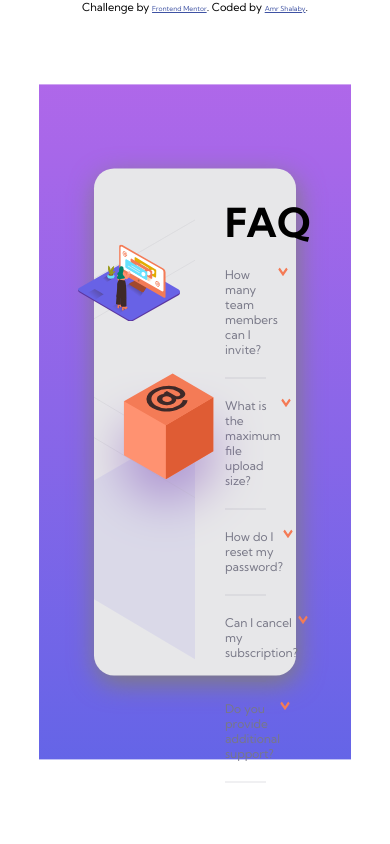
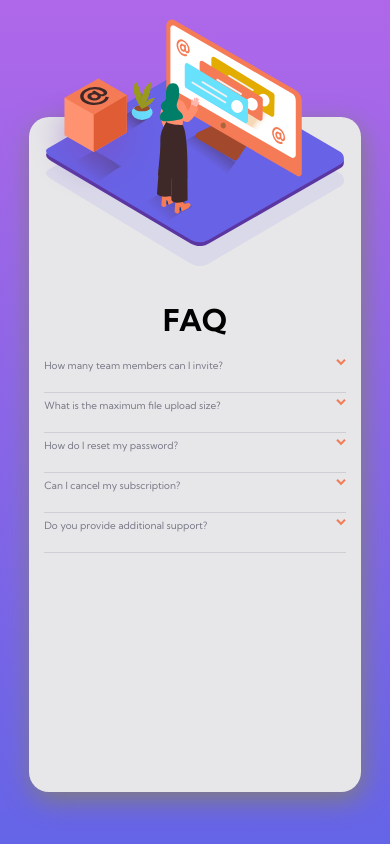
Before and after one commit to amr1234567/faq-accordion-card-main, a plain HTML site: page index.html in a window 390 px wide. Drawn offline with Linux system fonts and the light colour scheme.

Commit message:
Mobile version and update some fuctions

```diff
--- a/index.html
+++ b/index.html
@@ -10,7 +10,7 @@
 
   <!-- Links to style sheets -->
   <link rel="stylesheet" href="style/style.css">
-  <link rel="stylesheet" href="style/media-375px.css" media="(max-width:375px)">
+  <link rel="stylesheet" href="style/media-340px.css" media="(max-width:500px)">
   <link rel="stylesheet" href="style/all.min.css">
 
   <title>Frontend Mentor | FAQ Accordion Card</title>
@@ -28,34 +28,34 @@
         <div class="question" role="label">
           <div class="question-container">
             <p>How many team members can I invite?</p>
-            <img src="images/icon-arrow-down.svg" alt="">
+            <img class="back-normal" src="images/icon-arrow-down.svg" alt="">
           </div>
         </div>
         <div class="question" role="label">
           <div class="question-container">
             <p>What is the maximum file upload size?</p>
-            <img src="images/icon-arrow-down.svg" alt="">
+            <img class="back-normal" src="images/icon-arrow-down.svg" alt="">
           </div>
 
         </div>
         <div class="question" role="label">
           <div class="question-container">
             <p>How do I reset my password?</p>
-            <img src="images/icon-arrow-down.svg" alt="">
+            <img class="back-normal" src="images/icon-arrow-down.svg" alt="">
           </div>
 
         </div>
         <div class="question" role="label">
           <div class="question-container">
             <p>Can I cancel my subscription?</p>
-            <img src="images/icon-arrow-down.svg" alt="">
+            <img class="back-normal" src="images/icon-arrow-down.svg" alt="">
           </div>
 
         </div>
         <div class="question" role="label">
           <div class="question-container">
             <p>Do you provide additional support?</p>
-            <img src="images/icon-arrow-down.svg" alt="">
+            <img class="back-normal" src="images/icon-arrow-down.svg" alt="">
           </div>
         </div>
       </div>
--- a/script/script.js
+++ b/script/script.js
@@ -6,13 +6,22 @@ let paragraphText = [
     ` Chat and email support is available 24/7. Phone lines are open during normal business hours.`
 ];
 let questions = document.querySelectorAll('.question');
-let conts = document.querySelectorAll('.question-container p')
+let conts = document.querySelectorAll('.question-container p');
+let arrows = document.querySelectorAll('.question-container img');
 
 questions.forEach((ele, index) => {
     ele.addEventListener('click', () => {
-        conts.forEach((element) => {
+        if (ele.children[0].children[0].classList.contains('p-clicked')) {
+            ele.children[0].children[0].classList.remove('p-clicked');
+            ele.children[0].children[0].classList.add('p-not-clicked');
+            arrows[index].classList.replace('rotate-arrow', 'back-normal');
+            document.querySelector('.question>p').remove();
+        } else {
+            conts.forEach((element, ind) => {
                 if (element.classList.contains('p-clicked')) {
                     element.classList.remove('p-clicked');
+                    element.classList.add('p-not-clicked');
+                    arrows[ind].classList.replace('rotate-arrow', 'back-normal');
                     document.querySelector('.question>p').remove();
                 }
             });
@@ -20,6 +29,9 @@ questions.forEach((ele, index) => {
             let textOfparagraph = document.createTextNode(paragraphText[index]);
             newParagraph.appendChild(textOfparagraph);
             ele.appendChild(newParagraph);
+            conts[index].classList.remove('p-not-clicked');
             conts[index].classList.add('p-clicked');
+            arrows[index].classList.replace('back-normal', 'rotate-arrow');
+        }
     });
 });
--- /dev/null
+++ b/style/media-340px.css
@@ -0,0 +1,54 @@
+.container {
+    width: 100%;
+    height: 100%;
+    display: block;
+}
+
+.box-container {
+    flex-direction: column;
+    width: 85%;
+    height: 80%;
+    margin: 30% auto 10% auto;
+}
+
+.img-container,
+.content {
+    width: 100%;
+}
+
+.img-container {
+    background-image: url(../images/bg-pattern-mobile.svg);
+    background-size: 90%;
+    background-position: 50%;
+    height: 25%;
+}
+
+.up-img {
+    max-width: 40%;
+    top: -40px;
+    left: 0;
+}
+
+.down-img {
+    max-width: 90%;
+    top: -98px;
+    left: 5%;
+}
+
+.content {
+    padding-top: 15%;
+    padding: 1.5rem;
+}
+
+.content>h1 {
+    text-align: center;
+    font-size: 3rem;
+}
+
+.question-container p {
+    font-size: 1rem !important;
+}
+
+.question {
+    margin-bottom: 0.6rem;
+}
--- a/style/media-375px.css
+++ /dev/null
@@ -1,22 +0,0 @@
-.container {
-    width: 100%;
-    height: 100%;
-}
-
-.box-rating,
-.box-thanks {
-    width: 90%;
-
-}
-
-.box-rating {
-    padding-top: 2rem;
-}
-
-.box-thanks {
-    padding-top: 3rem;
-}
-
-.selcted {
-    font-size: 1.2rem;
-}
--- a/style/style.css
+++ b/style/style.css
@@ -119,7 +119,7 @@ h2 {
 }
 
 .question>p {
-    animation: colorOfAnswer 0.5s ease-in-out  forwards;
+    animation: colorOfAnswer 0.5s ease-in-out forwards;
 }
 
 .question-container {
@@ -131,7 +131,15 @@ h2 {
 
 .question img {
     width: 10px;
-    height: 10px;
+    height: 7px;
+}
+
+.rotate-arrow {
+    animation: rotateImage 0.7s ease-in-out forwards;
+}
+
+.back-normal {
+    animation: backNormalArrow 1.5s ease-in-out 1s forwards;
 }
 
 .p-clicked {
@@ -139,12 +147,22 @@ h2 {
     animation: colorOfHeading 0.7s ease-in-out forwards;
 }
 
+.p-not-clicked{
+    animation: colorOfHeadingBack 0.7s ease-in-out 1s forwards ;
+}
+
 @keyframes colorOfHeading {
 
     30%,
     100% {
         color: var(--Very_dark_desaturated_blue);
-        ;
+    }
+}
+
+@keyframes colorOfHeadingBack {
+    30%,
+    100% {
+        color: var(--Dark_grayish_blue);
     }
 }
 
@@ -161,6 +179,22 @@ h2 {
     }
 }
 
+@keyframes rotateImage {
+
+    40%,
+    100% {
+        transform: rotateX(180deg);
+    }
+}
+
+@keyframes backNormalArrow {
+
+    90%,
+    100% {
+        transform: rotateX(0);
+    }
+}
+
 .attribution {
     font-size: 11px;
     text-align: center;
```
Lines whose indentation alone changed are shown as unchanged.
